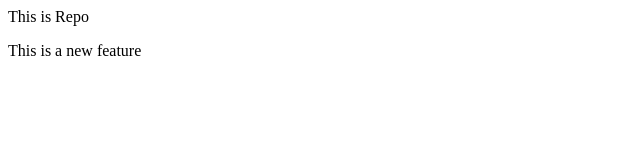
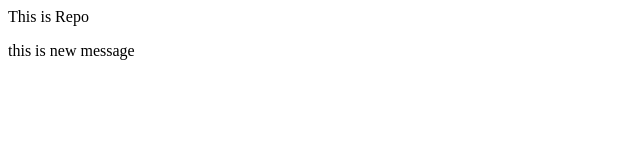
Before and after one commit to Nikita21302000/LocalRepo, a plain HTML site: page index.html in a window 1280 px wide. Shown: the full height of the page, 0-640 px from the left. Drawn offline with Linux system fonts and the light colour scheme.

Commit message:
new feature

```diff
--- a/index.html
+++ b/index.html
@@ -1,2 +1,2 @@
 <p>This is Repo</p>
-<p>This is a new feature</p>
+<p>this is new message</p>
```
